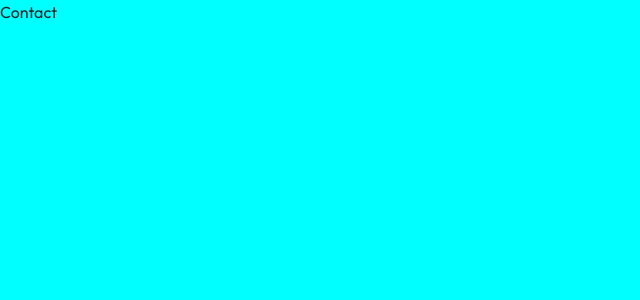
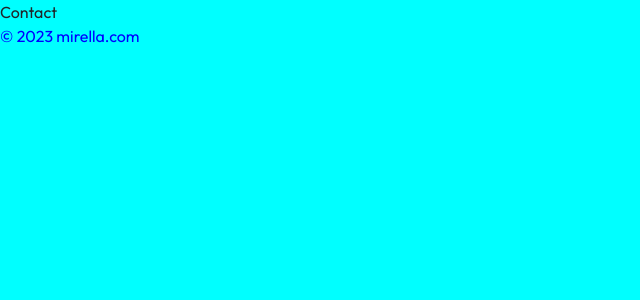
Before and after one commit to MIRY84/React-Portfolio, a React (Create React App) app: page /contact in a window 1280 px wide. Shown: the top 300 px of the page, without its empty margins (0-640 px from the left). Built offline with nearby package versions, Linux system fonts and the light colour scheme.

Commit message:
adding footer.js

```diff
--- a/src/App.js
+++ b/src/App.js
@@ -8,7 +8,7 @@ import 'bootstrap/dist/css/bootstrap.min.css';
 import Navbar from "./components/Navbar";
 //import { Route, RouterProvider } from "react-router-dom";
 import { Route, Routes } from "react-router-dom";
-
+import Footer from "./components/Footer";
 function App() {
   return (//created routes to different pages
     <>
@@ -20,6 +20,7 @@ function App() {
 
 
       </Routes>
+      <Footer />
       </>
   );
 }
--- /dev/null
+++ b/src/components/Footer.js
@@ -0,0 +1,13 @@
+import React from 'react';
+import InstagramIcon from "@material-ui/icons/Instagram";
+
+const Footer = () => {
+  return (
+    <div className= "footer">
+     <div></div>
+     <p> &copy; 2023 mirella.com</p>
+     </div>
+  );
+}
+
+export default Footer;
```
